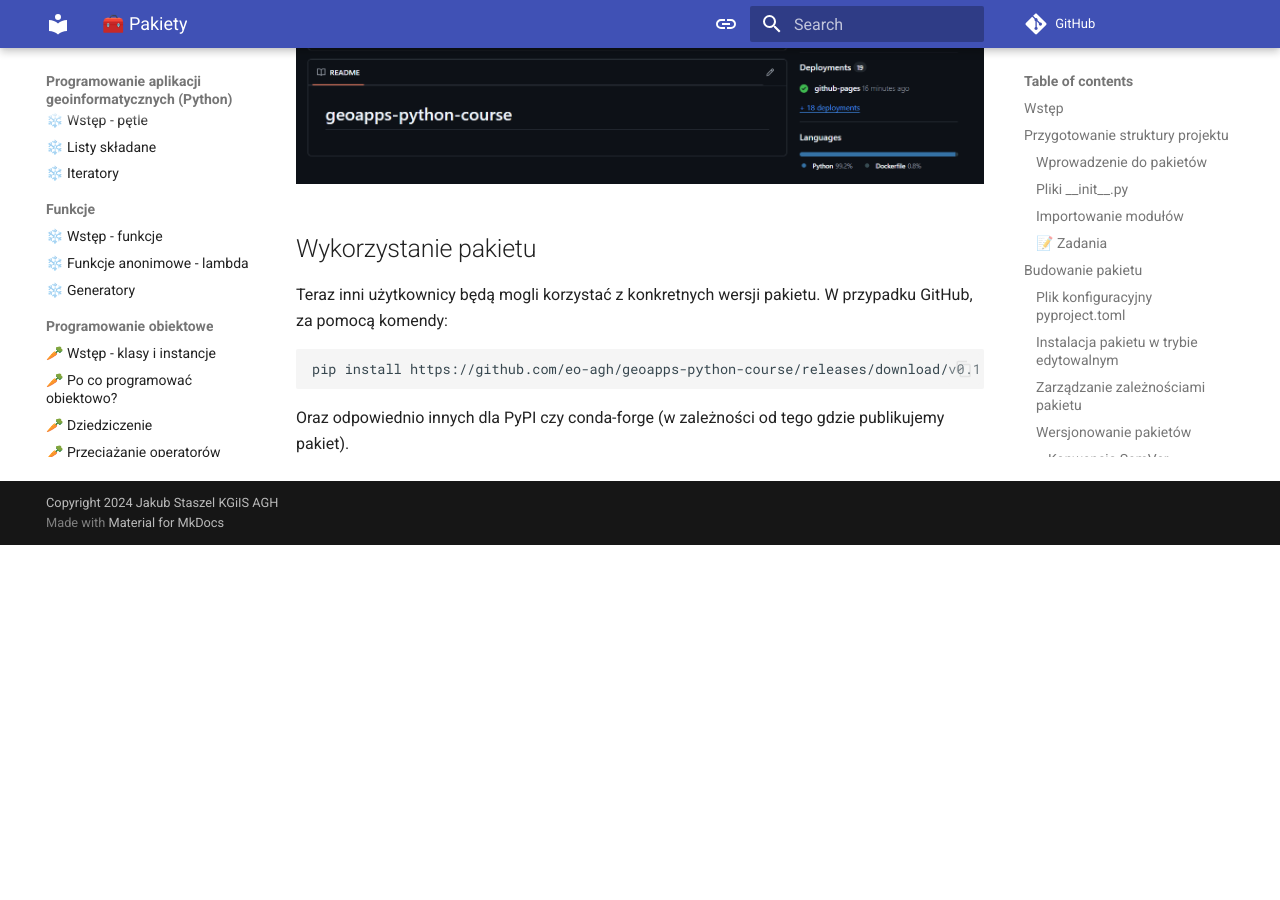
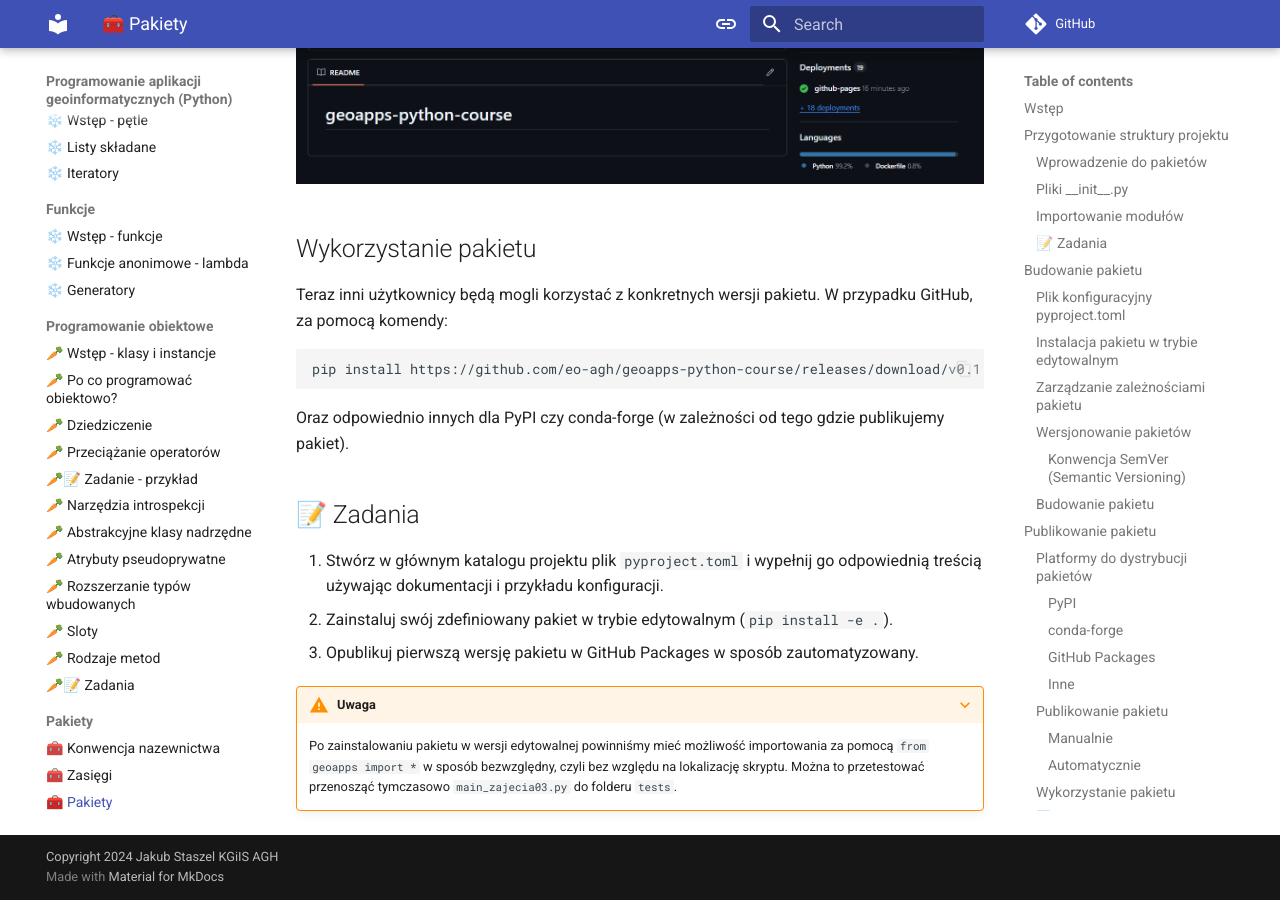
Before and after one commit to eo-agh/geoapps-python-course, an MkDocs documentation site: the page built from docs/zaj04/pakiety.md, in a window 1280 px wide and 900 px high, scrolled down 7804 px. Built offline with MkDocs 1.6.1 and Material for MkDocs 9.7.7, drawn with Linux system fonts in a browser that asks for light colours; comment, search, counter and statistics services are not loaded; before the commit the page ends 8349 px from its top, so only the background shows below that.

Commit message:
Zaj04 update7

````diff
--- a/docs/zaj04/pakiety.md
+++ b/docs/zaj04/pakiety.md
@@ -71,7 +71,7 @@
 
 ??? - "Przykład - importowanie bezwzględne"
     ```python
-    from zajecia01 import dodawanie, odejmowanie
+    from geoapps.zajecia01 import dodawanie, odejmowanie
 
     print(dodawanie.dodaj(5, 3))  # Użycie funkcji dodaj z modułu dodawanie
     print(odejmowanie.odejmij(5, 3))  # Użycie funkcji odejmij z modułu odejmowanie
@@ -302,3 +302,13 @@
 ```
 
 Oraz odpowiednio innych dla PyPI czy conda-forge (w zależności od tego gdzie publikujemy pakiet).
+
+## 📝 Zadania
+
+1. Stwórz w głównym katalogu projektu plik `pyproject.toml` i wypełnij go odpowiednią treścią używając dokumentacji i przykładu konfiguracji.
+2. Zainstaluj swój zdefiniowany pakiet w trybie edytowalnym (`pip install -e .`).
+3. Opublikuj pierwszą wersję pakietu w GitHub Packages w sposób zautomatyzowany.
+
+???+ warning "Uwaga"
+
+    Po zainstalowaniu pakietu w wersji edytowalnej powinniśmy mieć możliwość importowania za pomocą `from geoapps import *` w sposób bezwzględny, czyli bez względu na lokalizację skryptu. Można to przetestować przenosząć tymczasowo `main_zajecia03.py` do folderu `tests`.
````
